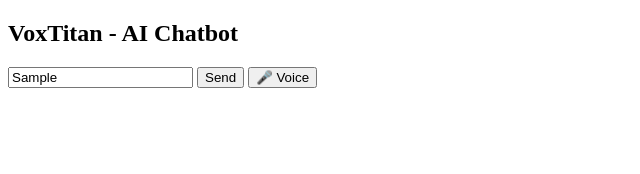
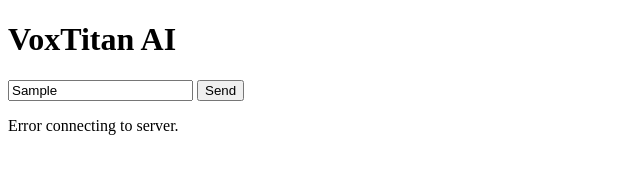
Before and after one commit to Keerthi-Kumar-K-J/Vox-Titan, a plain HTML site: page index.html in a window 1280 px wide. Both pictures are taken after typing "Sample" into the empty fields and a click on the button "Send". Shown: the whole page, without its empty margins (0-640 px from the left). Drawn offline with Linux system fonts and the light colour scheme; no server answers.

Commit message:
Update index.html

```diff
--- a/index.html
+++ b/index.html
@@ -6,32 +6,42 @@
     <title>VoxTitan</title>
 </head>
 <body>
-    <h2>VoxTitan - AI Chatbot</h2>
-    <input type="text" id="userMessage" placeholder="Type a message">
+    <h1>VoxTitan AI</h1>
+    <input type="text" id="userInput" placeholder="Type a message...">
     <button onclick="sendMessage()">Send</button>
-    <button onclick="startVoiceRecognition()">🎤 Voice</button>
     <p id="response"></p>
 
     <script>
-        function sendMessage() {
-            const message = document.getElementById("userMessage").value;
-            fetch("https://vox-titan.onrender.com/", {
-                method: "POST",
-                headers: { "Content-Type": "application/json" },
-                body: JSON.stringify({ message: message })
-            })
-            .then(response => response.json())
-            .then(data => document.getElementById("response").innerText = data.response)
-            .catch(error => console.error("Error:", error));
-        }
+        async function sendMessage() {
+            const userMessage = document.getElementById("userInput").value;
+            const responseText = document.getElementById("response");
 
-        function startVoiceRecognition() {
-            const recognition = new (window.SpeechRecognition || window.webkitSpeechRecognition)();
-            recognition.onresult = function(event) {
-                document.getElementById("userMessage").value = event.results[0][0].transcript;
-                sendMessage();
-            };
-            recognition.start();
+            if (!userMessage.trim()) {
+                responseText.innerText = "Please enter a message!";
+                return;
+            }
+
+            responseText.innerText = "Thinking... 🤔";
+
+            try {
+                const response = await fetch("https://vox-titan.onrender.com", {
+                    method: "POST",
+                    headers: {
+                        "Content-Type": "application/json"
+                    },
+                    body: JSON.stringify({ message: userMessage })
+                });
+
+                const data = await response.json();
+
+                if (data.choices && data.choices.length > 0) {
+                    responseText.innerText = data.choices[0].message.content;
+                } else {
+                    responseText.innerText = "Error: No response from AI.";
+                }
+            } catch (error) {
+                responseText.innerText = "Error connecting to server.";
+            }
         }
     </script>
 </body>
```
